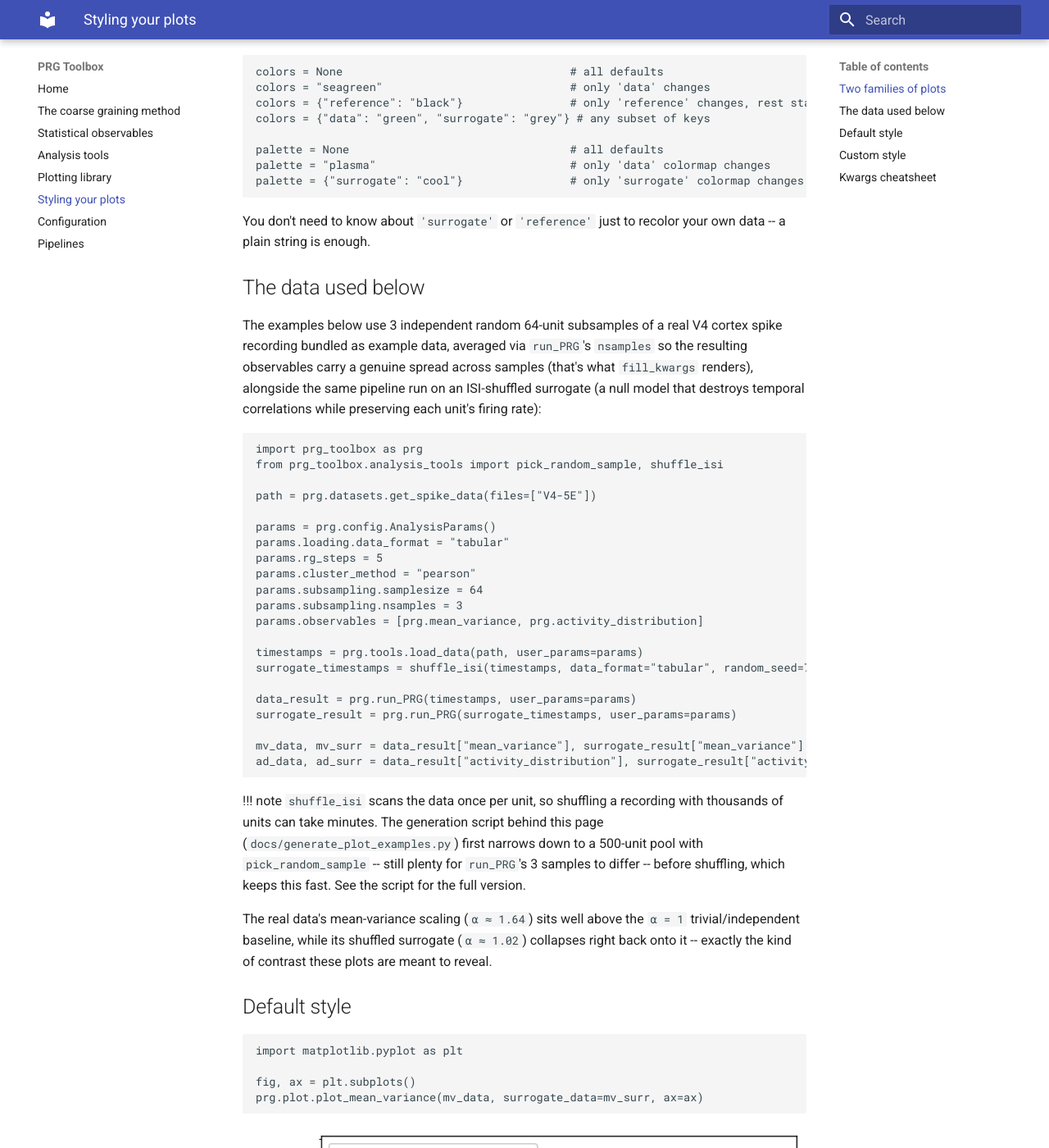
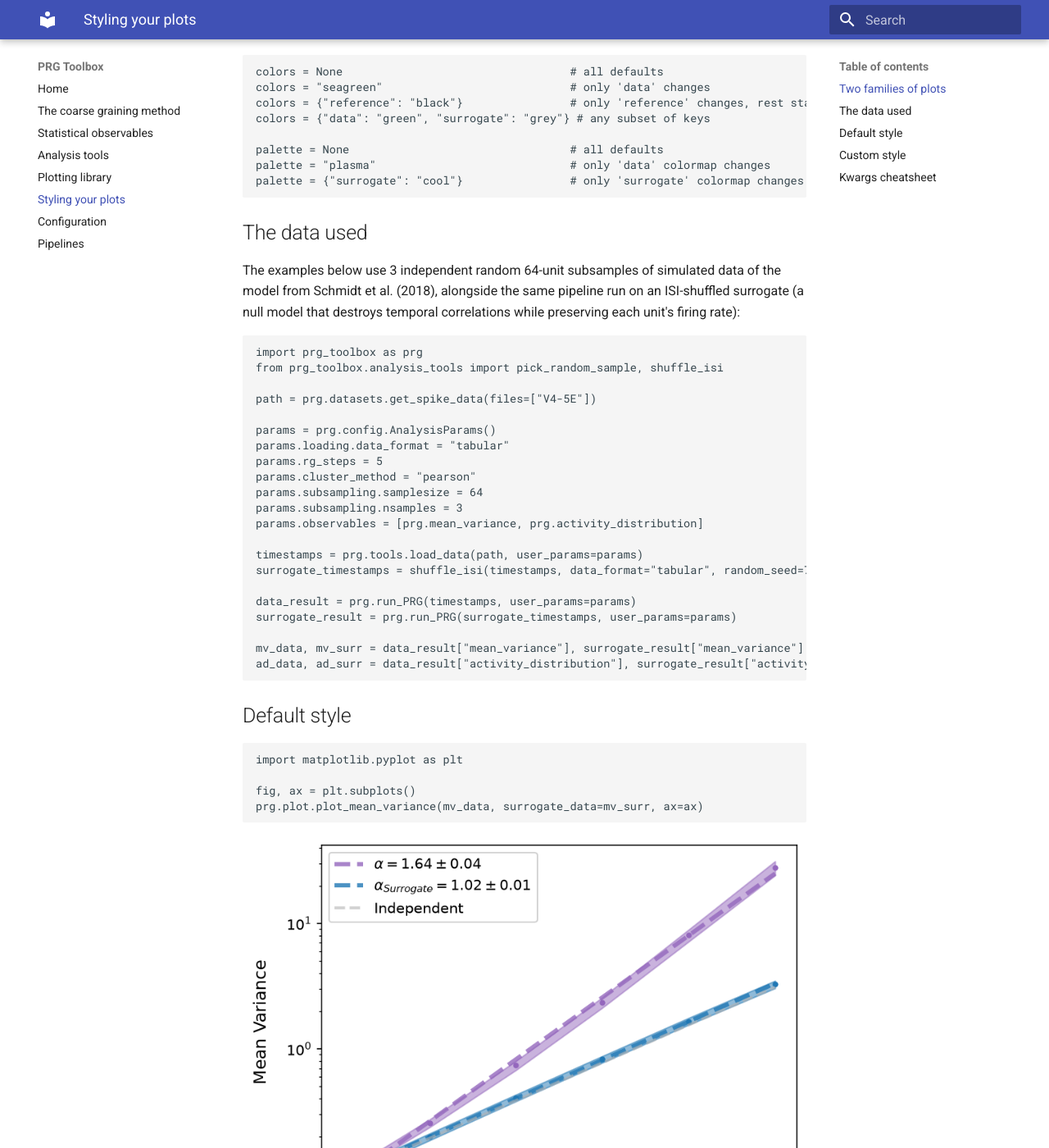
Before and after one commit to Damiaom/prg_toolbox, an MkDocs documentation site: the page built from docs/plotting_examples.md, in a window 1280 px wide and 1400 px high, scrolled down 577 px. Shown: the whole window at 82% size. Built offline with MkDocs 1.6.1 and Material for MkDocs 9.7.7, drawn with Linux system fonts in a browser that asks for light colours; some of the changed text lies outside the part shown.

Commit message:
Improved plot style documentation text

````diff
--- a/docs/plotting_examples.md
+++ b/docs/plotting_examples.md
@@ -1,8 +1,8 @@
 # Styling your plots
 
-The plotting functions in `prg_toolbox.plot` work out of the box with sensible
-defaults, but every visual detail -- colors, markers, fills, fonts, legend
-placement -- can be overridden. This page walks through both, using real
+The plotting functions in `prg_toolbox.plot` work out of the box
+default settings, but visual details (colors, markers, fills, fonts, legend
+placement) can be overridden. This page walks through both, using
 example data so the difference is easy to see.
 
 ## Two families of plots
@@ -34,15 +34,9 @@ palette = "plasma"                             # only 'data' colormap changes
 palette = {"surrogate": "cool"}                # only 'surrogate' colormap changes
 ```
 
-You don't need to know about `'surrogate'` or `'reference'` just to recolor
-your own data -- a plain string is enough.
+## The data used
 
-## The data used below
-
-The examples below use 3 independent random 64-unit subsamples of a real V4
-cortex spike recording bundled as example data, averaged via `run_PRG`'s
-`nsamples` so the resulting observables carry a genuine spread across
-samples (that's what `fill_kwargs` renders), alongside the same pipeline run
+The examples below use 3 independent random 64-unit subsamples of simulated data of the model from Schmidt et al. (2018), alongside the same pipeline run
 on an ISI-shuffled surrogate (a null model that destroys temporal
 correlations while preserving each unit's firing rate):
 
@@ -70,18 +64,6 @@ mv_data, mv_surr = data_result["mean_variance"], surrogate_result["mean_variance
 ad_data, ad_surr = data_result["activity_distribution"], surrogate_result["activity_distribution"]
 ```
 
-!!! note
-    `shuffle_isi` scans the data once per unit, so shuffling a recording
-    with thousands of units can take minutes. The generation script behind
-    this page (`docs/generate_plot_examples.py`) first narrows down to a
-    500-unit pool with `pick_random_sample` -- still plenty for `run_PRG`'s
-    3 samples to differ -- before shuffling, which keeps this fast. See the
-    script for the full version.
-
-The real data's mean-variance scaling (`α ≈ 1.64`) sits well above the
-`α = 1` trivial/independent baseline, while its shuffled surrogate
-(`α ≈ 1.02`) collapses right back onto it -- exactly the kind of contrast
-these plots are meant to reveal.
 
 ## Default style
 
@@ -103,9 +85,7 @@ prg.plot.plot_activity_distribution(ad_data, surrogate_data=ad_surr, ax=ax)
 
 ## Custom style
 
-Both examples below lean on colors sampled from the `magma` colormap
-(`#782281` for data, `#feb77e` for surrogate) to keep a consistent look, and
-push a few kwargs hard on purpose -- star markers, exaggerated sizes, a hatch
+The examples below push a few kwargs hard on purpose -- star markers, exaggerated sizes, a hatch
 fill, bold labels -- just to make the visual effect of each one obvious.
 
 ```python
@@ -140,14 +120,14 @@ prg.plot.plot_activity_distribution(
 
 ![Custom activity_distribution plot](assets/plotting_examples/activity_distribution_custom.png)
 
-!!! warning "One gotcha"
+<!-- !!! warning "One gotcha"
     `plot_kwargs` is shared by every line the function draws, including the
     dashed reference/Gaussian guide line -- not just your data. Setting
     `"linewidth": 0` there to suppress connecting lines between markers, for
     instance, would also zero out the reference line's width and make it
     (and its legend entry) disappear. The default `"linestyle": "None"`
     already prevents markers from being connected, so you rarely need
-    `linewidth` at all for a markers-only look.
+    `linewidth` at all for a markers-only look. -->
 
 ## Kwargs cheatsheet
 
@@ -166,6 +146,6 @@ instead of repeating them on every call -- see
 [Configuration](reference_config.md). An explicit keyword argument always
 wins over whatever the config object provides.
 
-*(Figures on this page are static and generated by
+<!-- *(Figures on this page are static and generated by
 `docs/generate_plot_examples.py` -- rerun it after changing the plotting API
-to refresh them.)*
+to refresh them.)* -->
````
